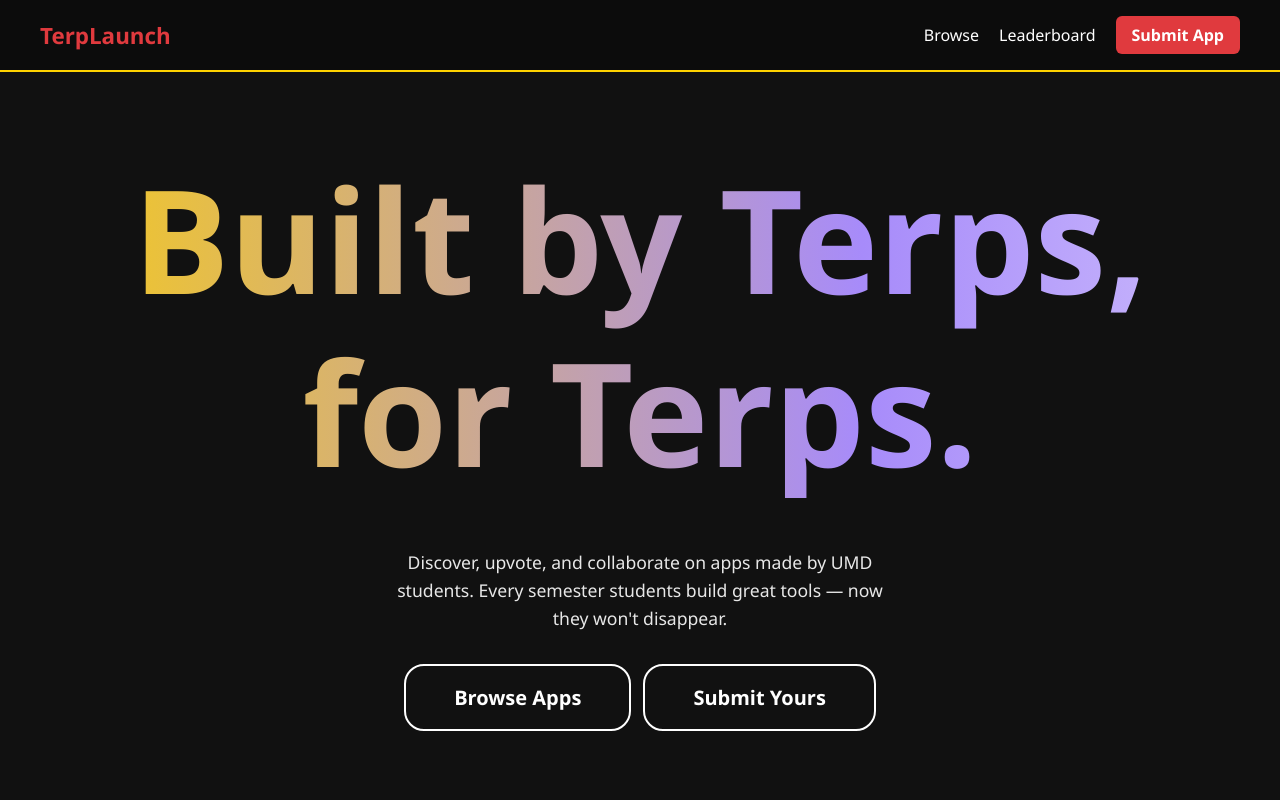
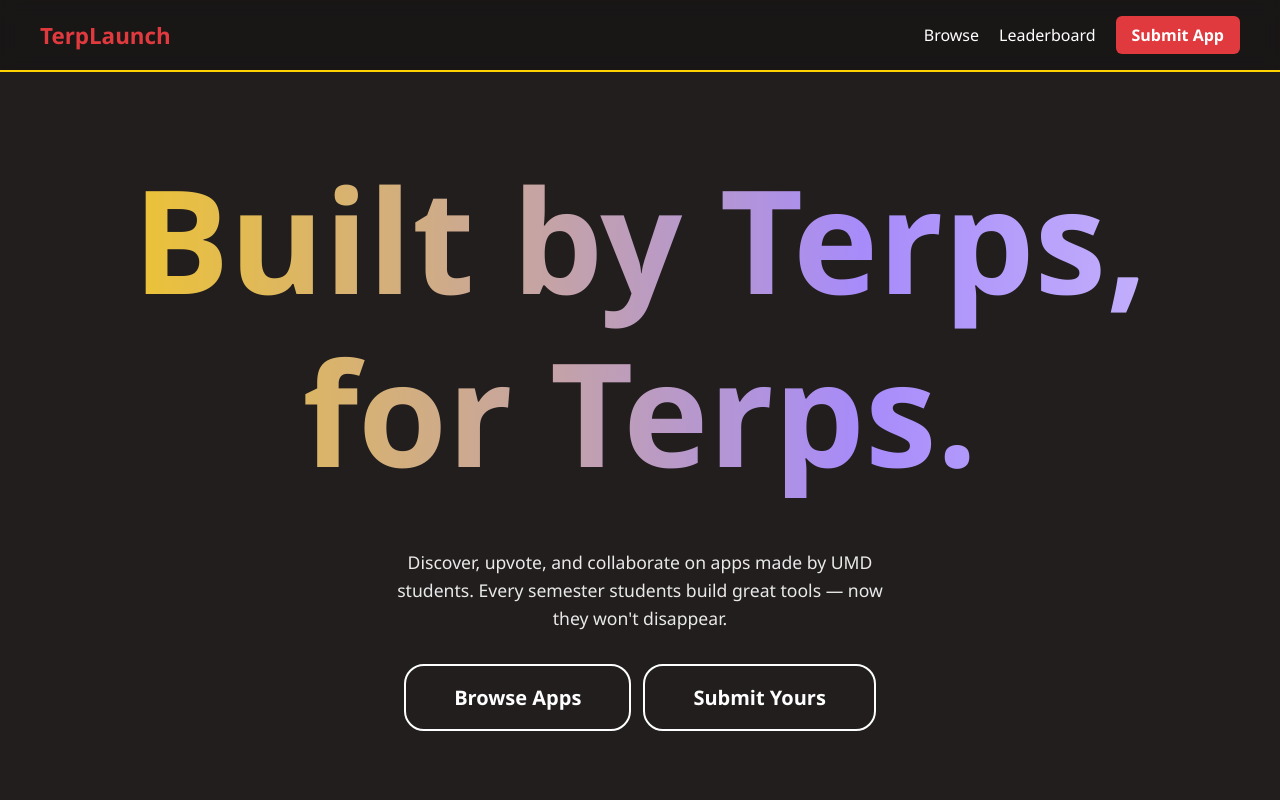
Before and after one commit to p304-dev/webHackathonTerpLaunch, a React (Vite) app in the folder frontend/: page / in a window 1280 px wide. Shown: the top 800 px of the page. Built offline with nearby package versions, Linux system fonts and the light colour scheme; no server answers.

Commit message:
slight change

```diff
--- a/frontend/src/index.css
+++ b/frontend/src/index.css
@@ -15,8 +15,7 @@
 
 body {
   font-family: 'Segoe UI', Tahoma, Geneva, Verdana, sans-serif;
-  background: #111111;
-  animation: gradientCycle 8s ease-in-out infinite;
+  background: #221e1e;
   min-height: 100vh;
   color: var(--text);
 }
```
